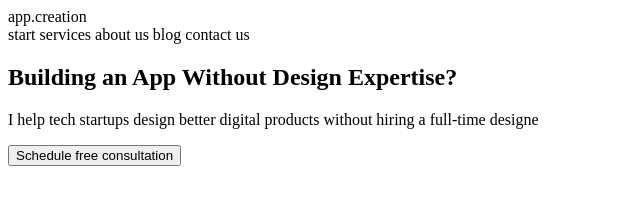
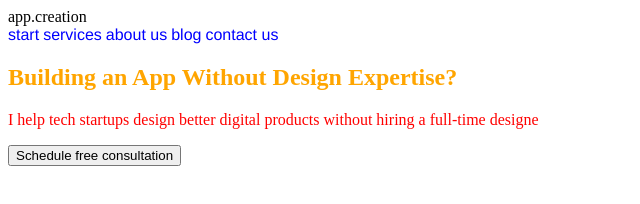
Before and after one commit to DorokhovaNA/HTML-final, a plain HTML site: page index.html in a window 1280 px wide. Shown: the whole page, without its empty margins (0-640 px from the left). Drawn offline with Linux system fonts and the light colour scheme.

Commit message:
внесены правки в html-разметку

```diff
--- a/index.html
+++ b/index.html
@@ -1,4 +1,9 @@
 <html>
+  <head>
+    <meta  charset="utf-8">
+    <link  href="style.css"  rel="stylesheet">
+  </head>
+
   <body>
     <header>
       <div>app.creation</div>
@@ -13,7 +18,7 @@
     <section>
       <main>
         <h1>Building an App Without Design Expertise?</h1>
-        <p>I help tech startups design better digital products without
+        <p style="color: red">I help tech startups design better digital products without
 hiring a full-time designe</p>
         <button>Schedule free consultation</button>
       </main>
@@ -23,10 +28,3 @@ hiring a full-time designe</p>
     </section>
   </body>
 </html>
-
-
-
-
-
-
-</body>
--- /dev/null
+++ b/style.css
@@ -0,0 +1,8 @@
+a  {
+  color :  blue;
+  font-family :  Helvetica;
+}
+
+h1  {
+  color :  orange;
+}
```
